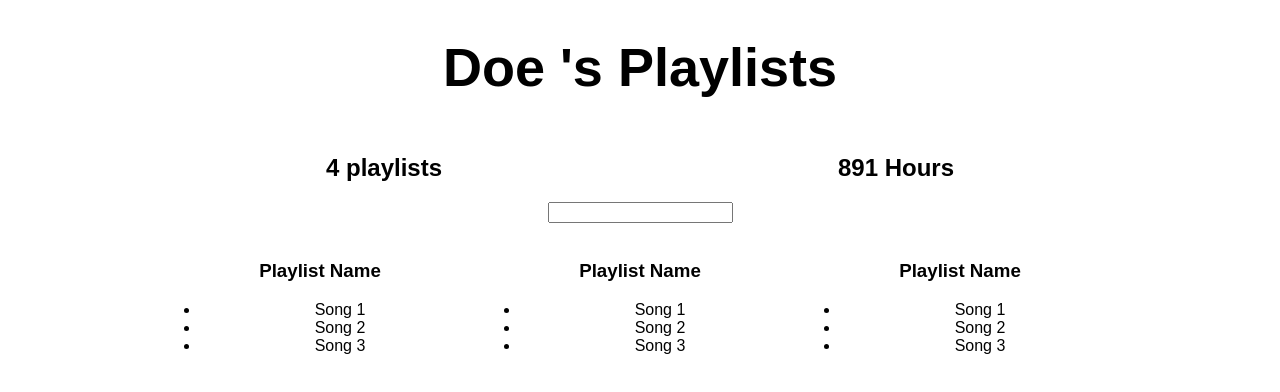
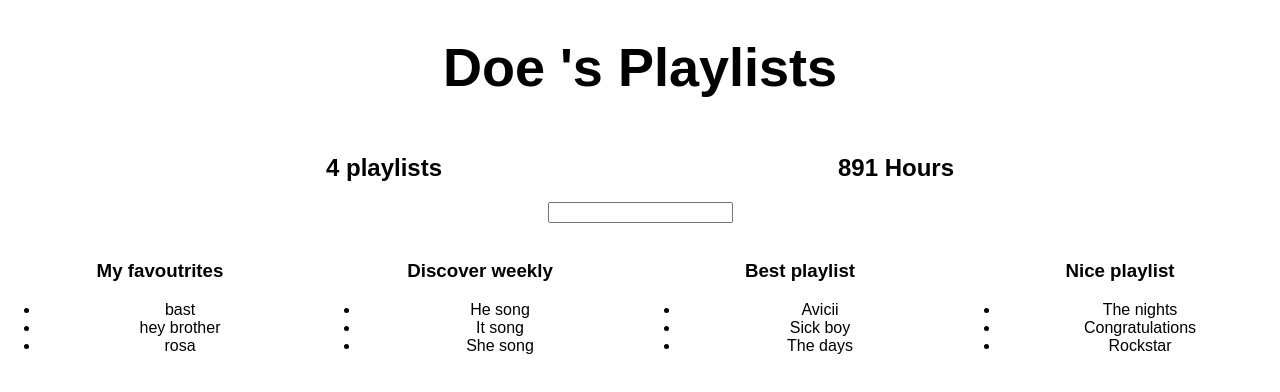
Before and after one commit to avdhootpatil/react-pract-plist, a React (Create React App) app: page / in a window 1280 px wide. Shown: the top 392 px of the page. Built offline with nearby package versions, Linux system fonts and the light colour scheme.

Commit message:
putting data in remaining components
putting data in playlist component.
using map function to go through the playlist.

```diff
--- a/src/App.js
+++ b/src/App.js
@@ -14,8 +14,8 @@
     playlists: [
       {
         name: 'My favoutrites',
-        songs: [{name: 'baet',duration: 1321},
-                {name: 'hey brotyher',duration: 5432},
+        songs: [{name: 'bast',duration: 1321},
+                {name: 'hey brother',duration: 5432},
                 {name: 'rosa',duration: 2642}]
       },
       {
@@ -87,8 +87,13 @@
     return (
       <div style = {{...defaultStyle,display: 'inline-block', width: "25%"}} >
         <img/>
-        <h3>Playlist Name</h3>
-        <ul><li>Song 1</li><li>Song 2</li><li>Song 3</li></ul>
+        <h3>{this.props.playlist.name}</h3>
+        <ul>
+          {
+            this.props.playlist.songs.map(song =>
+              <li>{song.name}</li>
+            )
+          }</ul>
       </div>
     );
   }
@@ -116,11 +121,14 @@
             </h1>
             <PlaylistCounter playlists={ this.state.serverData.user.playlists}/>
             <HoursCounter playlists={ this.state.serverData.user.playlists}/>
+            <Filter/>
+            {
+              this.state.serverData.user.playlists.map(playlists =>
+                <Playlist playlist = {playlists}/>
+              )
+            }
 
-            <Filter/>
-            <Playlist/>
-            <Playlist/>
-            <Playlist/>
+
             </div> : <h1 style={defaultStyle}>Loading.....</h1>
             }
       </div>
```
